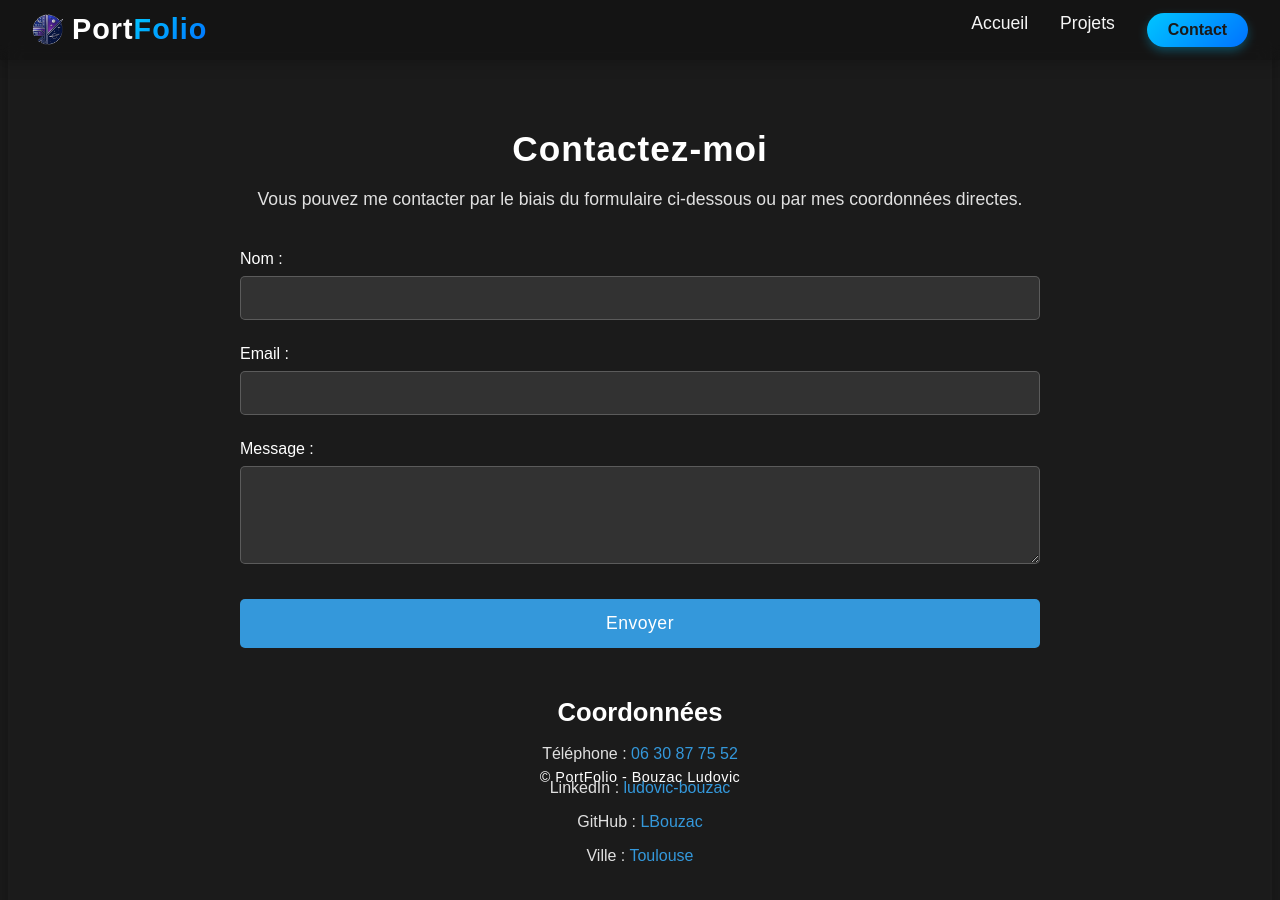
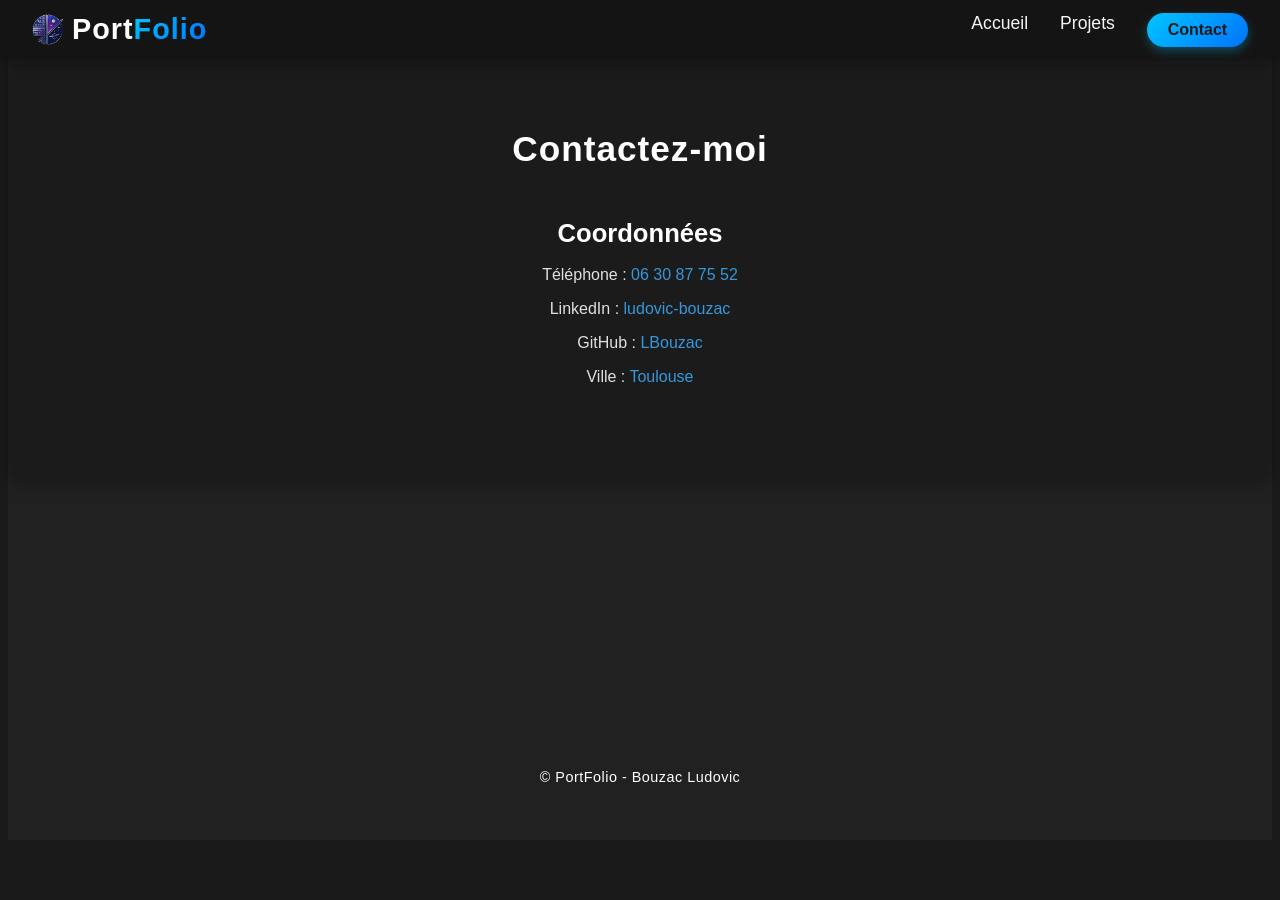
Before and after one commit to LBouzac/PortFolio, an Angular app: page /contact in a window 1280 px wide. Shown: the top 900 px of the page. After the commit the page ends 848 px from the top, so only its background shows below. Built offline with nearby package versions, Linux system fonts and the light colour scheme; no server answers.

Commit message:
suppr de emailjs

```diff
--- a/src/app/contact/contact.component.html
+++ b/src/app/contact/contact.component.html
@@ -1,28 +1,5 @@
 <section id="contact">
   <h2>Contactez-moi</h2>
-  <p>Vous pouvez me contacter par le biais du formulaire ci-dessous ou par mes coordonnées directes.</p>
-
-  <form id="contact-form" (submit)="handleSubmit($event)">
-    <div class="form-group">
-      <label for="name">Nom :</label>
-      <input type="text" id="name" name="name" required>
-    </div>
-    <div class="form-group">
-      <label for="email">Email :</label>
-      <input type="email" id="email" name="email" required>
-    </div>
-    <div class="form-group">
-      <label for="message">Message :</label>
-      <textarea id="message" name="message" rows="4" required></textarea>
-    </div>
-
-    <button type="submit" id="submit-btn" [disabled]="loading">
-      {{ loading ? 'Envoi en cours...' : 'Envoyer' }}
-    </button>
-
-    <p *ngIf="success" style="color: green">Message envoyé avec succès!</p>
-    <p *ngIf="error" style="color: red">Une erreur est survenue. Veuillez réessayer.</p>
-  </form>
 
   <div class="contact-info">
     <h3>Coordonnées</h3>
--- a/src/app/contact/contact.component.ts
+++ b/src/app/contact/contact.component.ts
@@ -1,7 +1,6 @@
 import { Component } from '@angular/core';
 import { CommonModule } from '@angular/common';
 import emailjs from '@emailjs/browser';
-import { environment } from '../../environments/environment';
 
 @Component({
   selector: 'app-contact',
@@ -11,39 +10,5 @@ import { environment } from '../../environments/environment';
   imports: [CommonModule]
 })
 export class ContactComponent {
-  loading = false;
-  success = false;
-  error   = false;
 
-  constructor() {}
-
-  async handleSubmit(event: Event) {
-    event.preventDefault();
-
-    const form = event.target as HTMLFormElement;
-    this.loading = true;
-    this.error = false;
-
-    try {
-      const result = await emailjs.sendForm(
-        environment.emailjs.serviceId,
-        environment.emailjs.templateId,
-        form,
-        environment.emailjs.publicKey
-      );
-
-      if (result.text === 'OK') {
-        this.success = true;
-        form.reset();
-      } else {
-        this.error = true;
-        console.error('Erreur d\'envoi:', result);
-      }
-    } catch (error) {
-      this.error = true;
-      console.error('Erreur d\'envoi:', error);
-    } finally {
-      this.loading = false;
-    }
-  }
 }
```
Also changed, not shown: 1 other file (tests, documents, lock files or other folders).
